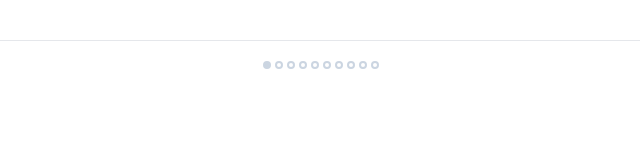
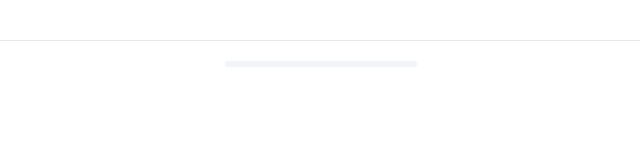
Before and after one commit to StrangeTown/just_recite_web, a React app: page / in a window 1280 px wide. Shown: the top 160 px of the page, without its empty margins (319-959 px from the left). Built offline with nearby package versions, Linux system fonts and the light colour scheme.

Commit message:
add animation of progress

```diff
--- a/src/pages/Recite/Progress/index.tsx
+++ b/src/pages/Recite/Progress/index.tsx
@@ -1,28 +1,22 @@
-
 interface ProgressProps {
 	current: number;
 	total: number;
 }
 const Progress = ({ current, total }: ProgressProps) => {
 	const currentIndex = current - 1;
-  const items = Array(total).fill(0).map((_, index) => {
-    return {
-      index,
-      active: index <= currentIndex,
-    }
-  });
+	const innerWidth = (currentIndex / total) * 100;
 	return (
 		<div className="flex items-center gap-1 justify-center">
-      {
-        items.map(item => (
+			{/* Outer */}
+			<div className="w-48 h-1.5 bg-slate-100 rounded-full">
+				{/* Inner */}
 				<div
-            key={item.index}
-            className={`w-2 h-2 rounded-full border-2 border-slate-300 ${item.active ? 'bg-slate-300' : ''}`}
+					className="h-full bg-slate-300 rounded-full transition-all duration-300"
+					style={{ width: `${innerWidth}%` }}
 				/>
-        ))
-      }
+			</div>
 		</div>
 	);
-}
+};
 
 export default Progress;
```
Lines whose indentation alone changed are shown as unchanged.
